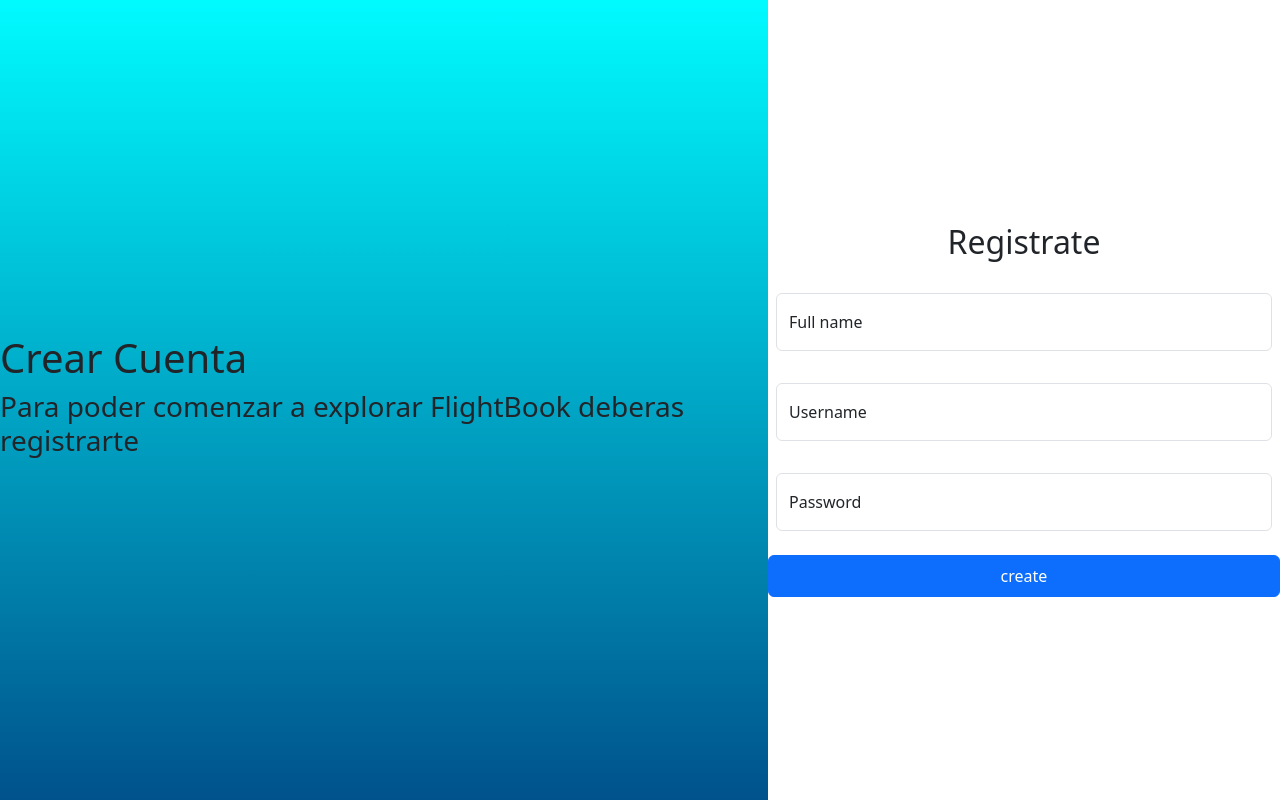
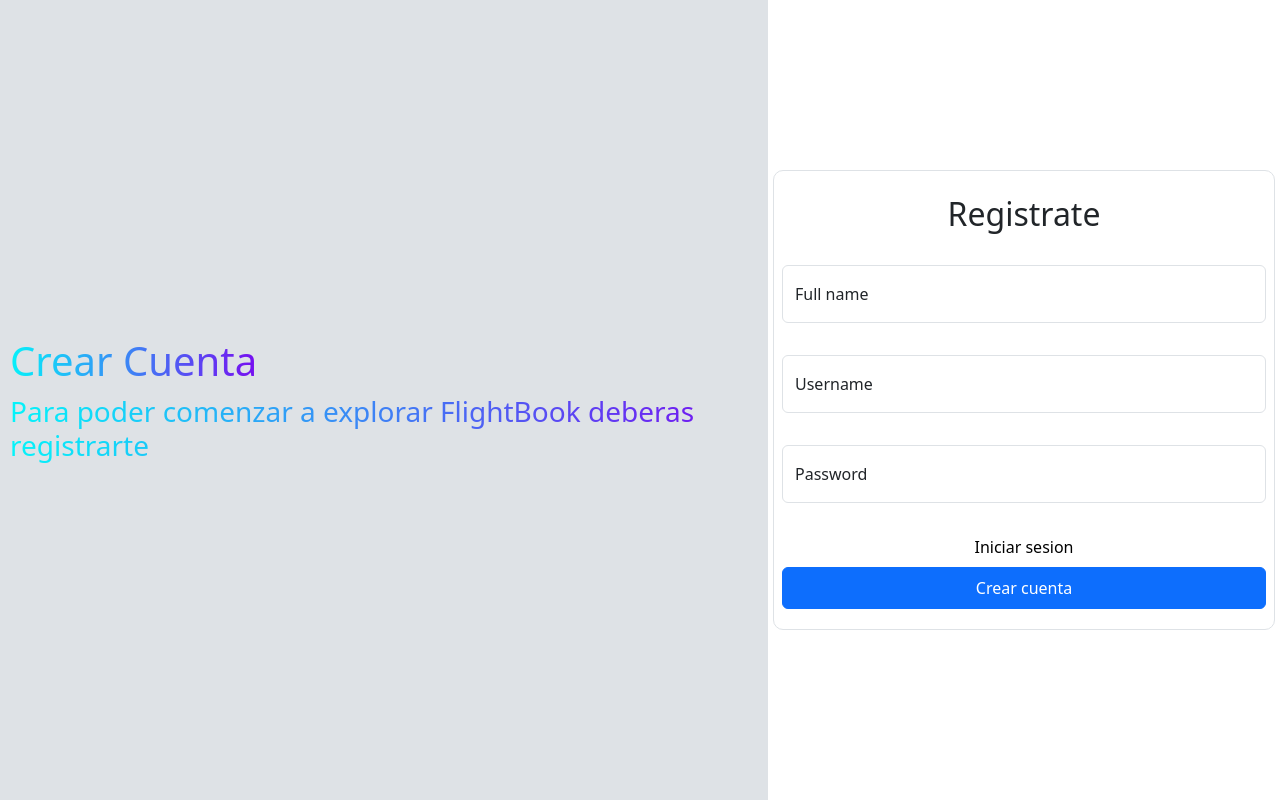
Before and after one commit to faustoleal/flight-book, a React (Vite) app in the folder frontend/: page /create-account in a window 1280 px wide. Built offline with nearby package versions, Linux system fonts and the light colour scheme.

Commit message:
modificando pilotoReducer and css

```diff
--- a/frontend/src/App.css
+++ b/frontend/src/App.css
@@ -78,22 +78,26 @@
   display: flex;
   flex-wrap: wrap;
   align-items: center;
-  background: linear-gradient(
-    0deg,
-    rgba(0, 82, 140, 1) 0%,
-    rgba(0, 251, 255, 1) 100%
-  );
+  background-color: #dee2e6;
 }
 
 .log-title {
   flex-basis: 60%;
-  text-align: left;
+  display: flex;
+  flex-direction: column;
+  justify-content: center;
+  align-items: start;
 }
 
-.log-title > h1 & h3 {
-  color: #fff;
+.log-title h1,
+.log-title h3 {
+  background: linear-gradient(90deg, #04f6fa, #7909f0);
+  -webkit-background-clip: text;
+  background-clip: text;
+  -webkit-text-fill-color: transparent;
   padding: 5px;
-  margin: 0.5rem;
+  margin: 0 5px;
+  text-align: start;
 }
 
 .log-form {
@@ -104,6 +108,7 @@
   align-items: center;
   justify-content: center;
   flex-direction: column;
+  padding: 5px;
 }
 
 /* Login Form && Create Account Form */
@@ -111,6 +116,9 @@
 .form-p {
   width: 100%;
   background-color: white;
+  border: 1px solid #dee2e6;
+  border-radius: 10px;
+  margin: 0 5px;
 }
 
 .pilotos-form {
@@ -126,19 +134,21 @@
 }
 
 @media (width < 515px) {
-  .log-page {
-    align-items: stretch;
-  }
   .log-title {
     flex-basis: 100%;
-    align-self: center;
+    height: 50vh;
   }
 
   .log-form {
-    min-height: auto;
-    flex-basis: 95%;
+    min-height: 50vh;
+    height: auto;
+    flex-basis: 100%;
     margin: 0 auto;
     border-radius: 3px;
+  }
+
+  .form-p {
+    height: inherit;
   }
 }
 
--- a/frontend/src/components/form/CreateAccount.jsx
+++ b/frontend/src/components/form/CreateAccount.jsx
@@ -1,7 +1,8 @@
 import { Form, Button, FloatingLabel } from "react-bootstrap";
+import { Link } from "react-router-dom";
+import { useState } from "react";
 import { useDispatch } from "react-redux";
 import { createPiloto } from "../../reducers/pilotosReducer";
-import { useState } from "react";
 
 const CreateAccount = () => {
   const [name, setName] = useState("");
@@ -55,9 +56,14 @@
             />
           </FloatingLabel>
         </Form.Group>
-        <Button className="p-2" variant="primary" type="submit">
-          create
-        </Button>
+        <div className="buttons p-2 d-flex flex-wrap">
+          <Link className="w-100" to="/login">
+            Iniciar sesion
+          </Link>
+          <Button className="p-2 my-2 w-100" type="submit">
+            Crear cuenta
+          </Button>
+        </div>
       </Form>
     </div>
   );
--- a/frontend/src/components/layout/NavigationBar.jsx
+++ b/frontend/src/components/layout/NavigationBar.jsx
@@ -2,7 +2,11 @@
 
 const NavigationBar = () => {
   return (
-    <Navbar expand="sm" className="p-4 justify-content-between navigationbar">
+    <Navbar
+      expand="sm"
+      className="p-4 justify-content-between navigationbar"
+      style={{ backgroundColor: "#fff" }}
+    >
       <Navbar.Brand href="/" style={{ color: "#7efff9" }}>
         FlightBook
       </Navbar.Brand>
--- a/frontend/src/components/pages/InicioPage.jsx
+++ b/frontend/src/components/pages/InicioPage.jsx
@@ -19,7 +19,6 @@
   if (!piloto) return <div>Cargando...</div>;
 
   return (
-    <>
     <main className="inicio-page">
       <Header />
       <div className="introduccion">
@@ -36,17 +35,16 @@
         <div className="total-title">
           <h4>Mi total de vuelos</h4>
           <h5>
-              Aqui puedes ver tus vuelos realizados, en el momento del dia que
-              los hiciste, el tipo, el rol que desempenaste y mas
+            Aqui puedes ver tus vuelos realizados, en el momento del dia que los
+            hiciste, el tipo, el rol que desempenaste y mas
           </h5>
         </div>
         <Suspense fallback={<div>...Cargando</div>}>
           <CardsCarousel />
         </Suspense>
       </section>
+      <Footer />
     </main>
-      <Footer />
-    </>
   );
 };
 
--- a/frontend/src/index.css
+++ b/frontend/src/index.css
@@ -5,7 +5,6 @@
 
   color-scheme: light dark;
   color: rgba(255, 255, 255, 0.87);
-  background-color: #525252;
 
   font-synthesis: none;
   text-rendering: optimizeLegibility;
--- a/frontend/src/reducers/pilotosReducer.js
+++ b/frontend/src/reducers/pilotosReducer.js
@@ -4,7 +4,7 @@
 
 const pilotosSlice = createSlice({
   name: "pilotos",
-  initialState: null,
+  initialState: [],
   reducers: {
     setPiloto(state, action) {
       return action.payload;
```
Also changed, not shown: 1 other file (tests, documents, lock files or other folders). Lines whose indentation alone changed are shown as unchanged.
